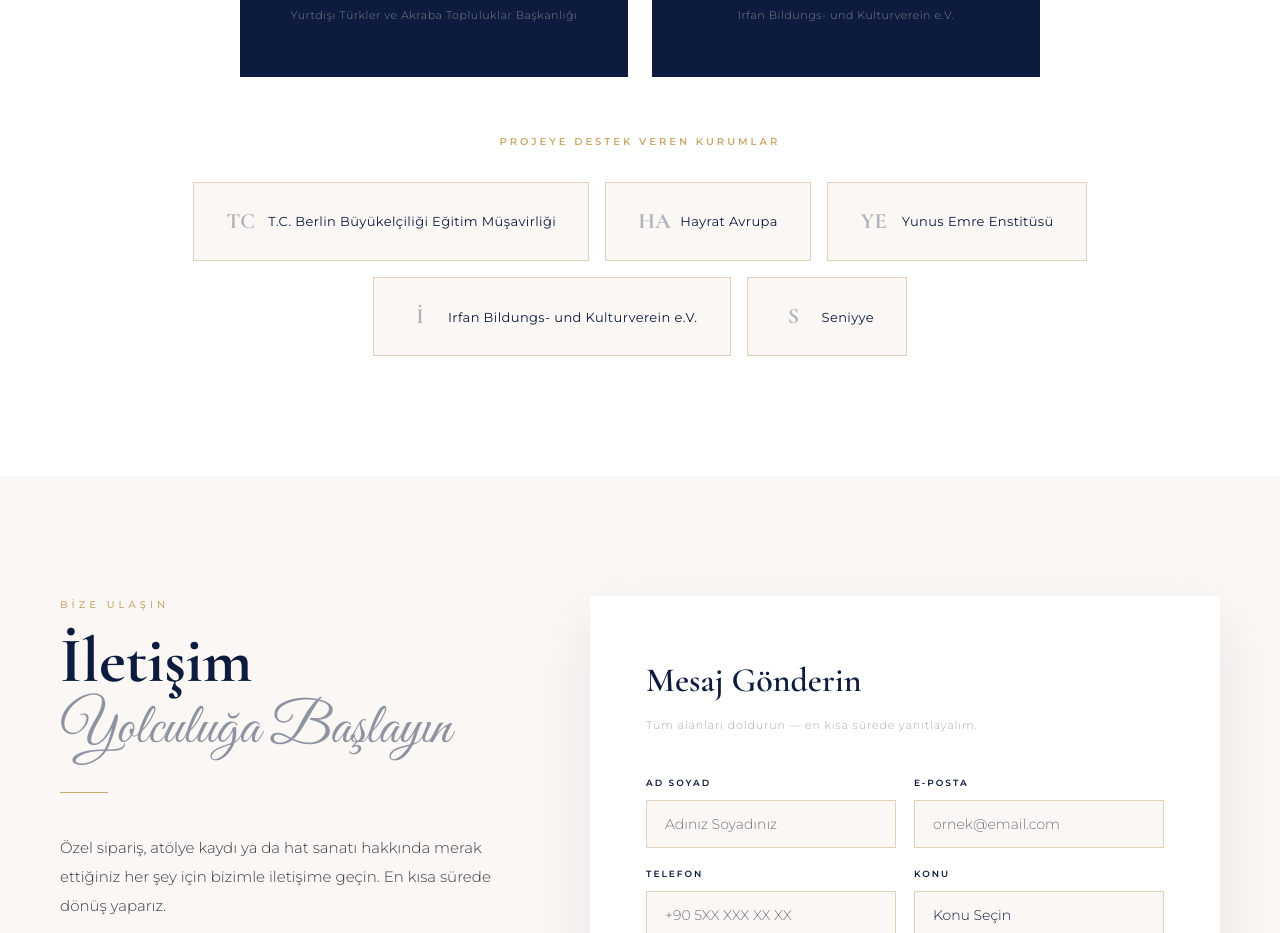
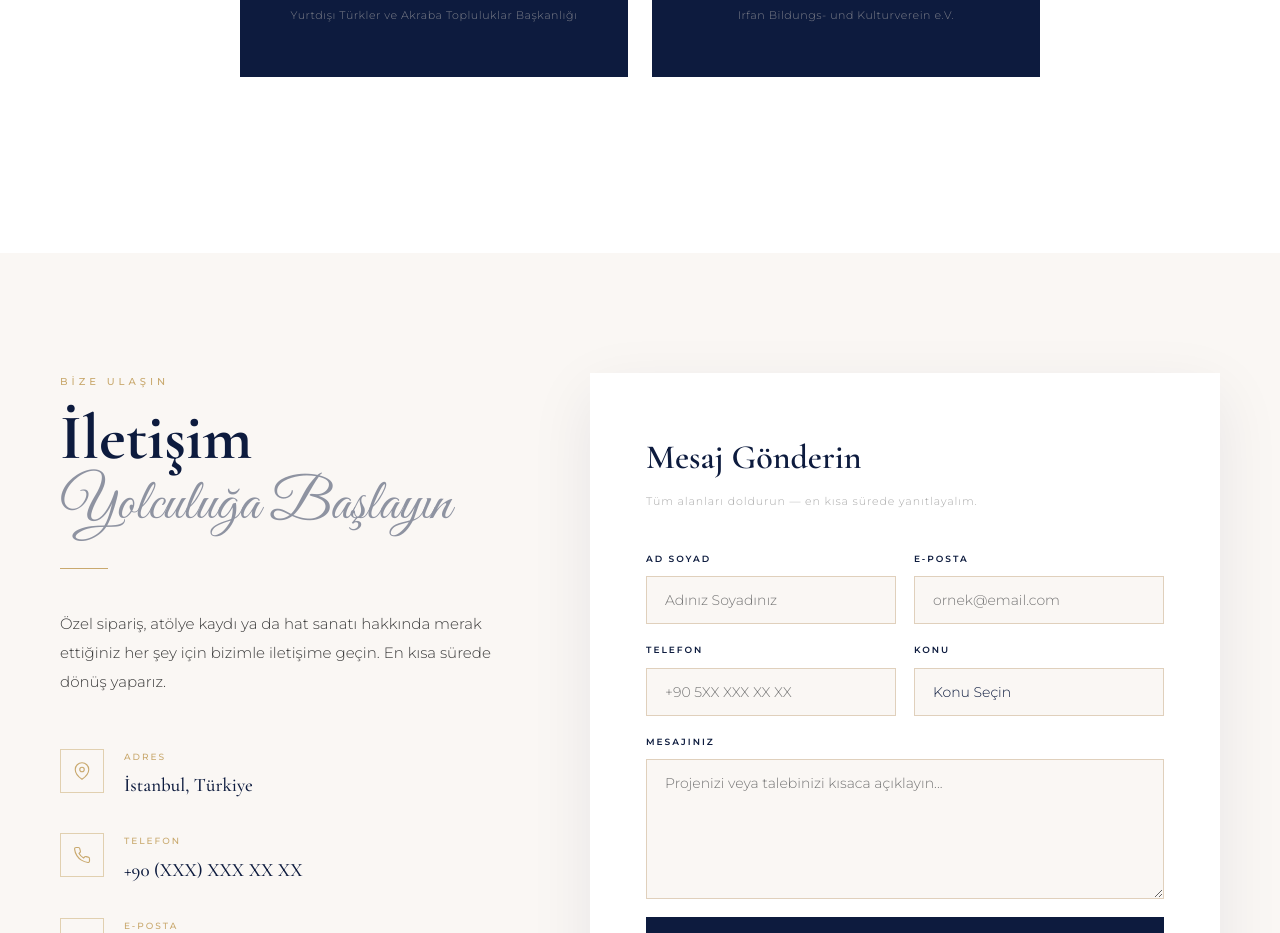
Before and after one commit to cengizz2223/turk-hat-sanati1, a Next.js app: page / in a window 1280 px wide. Shown: the part 5300-6233 px from the top of the page. Built offline with nearby package versions, Linux system fonts and the light colour scheme.

Commit message:
fix: Destek veren kurumlar seksiyon kaldırıldı

```diff
--- a/components/Paydashlar.jsx
+++ b/components/Paydashlar.jsx
@@ -1,14 +1,6 @@
 const mainPartners = [
   { name: 'YTB', desc: 'Yurtdışı Türkler ve Akraba Topluluklar Başkanlığı', abbr: 'YTB' },
   { name: 'Irfan e.V.', desc: 'Irfan Bildungs- und Kulturverein e.V.', abbr: 'İ' },
-]
-
-const supportPartners = [
-  { name: 'T.C. Berlin Büyükelçiliği Eğitim Müşavirliği', abbr: 'TC' },
-  { name: 'Hayrat Avrupa', abbr: 'HA' },
-  { name: 'Yunus Emre Enstitüsü', abbr: 'YE' },
-  { name: 'Irfan Bildungs- und Kulturverein e.V.', abbr: 'İ' },
-  { name: 'Seniyye', abbr: 'S' },
 ]
 
 export default function Paydashlar() {
@@ -32,17 +24,6 @@ export default function Paydashlar() {
           </div>
         ))}
       </div>
-
-      {/* Destek Veren Kurumlar */}
-      <div className="paydashlar-support-label reveal">Projeye destek veren kurumlar</div>
-      <div className="paydashlar-support reveal">
-        {supportPartners.map((p) => (
-          <div key={p.name} className="partner-support-card">
-            <div className="partner-support-abbr">{p.abbr}</div>
-            <div className="partner-support-name">{p.name}</div>
-          </div>
-        ))}
-      </div>
     </section>
   )
 }
```
